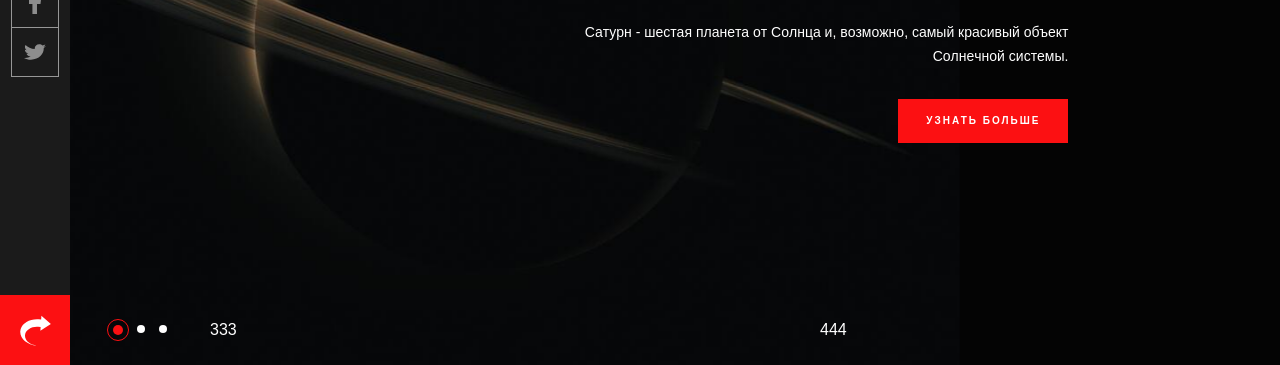
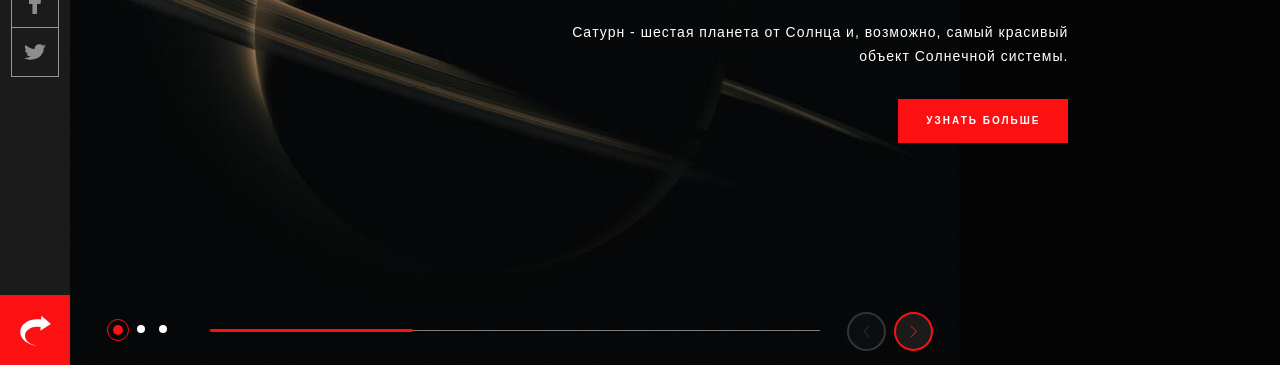
Before and after one commit to AAKupova/Carousel, a website built with webpack: page src/index.html in a window 1280 px wide. Shown: the part 435-800 px from the top of the page. Built offline with nearby package versions, Linux system fonts and the light colour scheme.

Commit message:
Верстка навигации слайдера и подключение через swiper!

```diff
--- a/pages/index.css
+++ b/pages/index.css
@@ -337,6 +337,7 @@
     font-size: 14px;
     max-width: 500px;
     line-height: 1.7;
+    letter-spacing: 1px;
     margin: 0;
   }
 
@@ -443,9 +444,54 @@
 	  flex: 1 0 0;
 	}
 
+  .swiper-scrollbar {
+    height: 1px;
+    background-color: rgba(244, 244, 244, .5);
+    position: relative;
+    cursor: pointer;
+  }
+
+ .swiper-scrollbar-drag {
+    height: 3px;
+    background-color: #FC1012;
+    position: absolute;
+    top: -1px;
+    cursor: pointer;
+ }
+
 	.slider__navigation {
 	  flex: 0 0 140px;
+    display: flex;
+    justify-content: center;
+    align-items: center;
 	}
+
+  .swiper-button-conteiner {
+    width: 106px;
+    position: relative;
+  }
+
+  .swiper-button-prev,
+  .swiper-button-next {
+    width: 35px;
+    height: 35px;
+    background-color: #1B1B1B;
+    border: 2px solid #FC1012;
+    border-radius: 100%;
+    color: #FC1012;
+    top: 4px;
+  }
+
+  .swiper-button-disabled {
+    opacity: 1;
+    border: 2px solid rgba(244, 244, 244, .5);
+    color: rgba(244, 244, 244, .5);
+  }
+
+  .swiper-button-prev::after,
+  .swiper-button-next::after {
+    font-size: 12px;
+  }
 
   .swiper {
     width: 100%;
--- a/src/index.html
+++ b/src/index.html
@@ -136,9 +136,15 @@
         <div class="slider__pagination">
           <div class="swiper-pagination"></div>
         </div>
-        <div class="slider__scrollbar">333</div>
-        <div class="slider__navigation">444</div>
-
+        <div class="slider__scrollbar">
+          <div class="swiper-scrollbar"></div>
+        </div>
+        <div class="slider__navigation">
+          <div class="swiper-button-conteiner">
+            <div class="swiper-button-prev"></div>
+            <div class="swiper-button-next"></div>
+          </div>
+        </div>
       </div>
     </div>
   </header>
--- a/src/index.js
+++ b/src/index.js
@@ -1,11 +1,19 @@
-import { Swiper, Parallax, Mousewheel, Controller, Pagination } from 'swiper';
+import {
+  Swiper,
+  Parallax,
+  Mousewheel,
+  Controller,
+  Pagination,
+  Scrollbar,
+  Navigation
+} from 'swiper';
 
 import '../pages/normalize.css';
 import 'swiper/css/bundle';
-import 'swiper/css/parallax'
+import 'swiper/css/parallax';
 import '../pages/index.css';
 
-Swiper.use([ Parallax, Mousewheel, Controller, Pagination ]);
+Swiper.use([Parallax, Mousewheel, Controller, Pagination, Scrollbar, Navigation]);
 
 const swiperImg = new Swiper('.slider-img', {
   loop: false,
@@ -14,10 +22,7 @@ const swiperImg = new Swiper('.slider-img', {
   mousewheel: {
     invert: false,
   },
-  pagination: {
-    el: '.swiper-pagination',
-    clickable: true,
-  },
+
 });
 
 const swiperText = new Swiper('.slider-text', {
@@ -26,26 +31,35 @@ const swiperText = new Swiper('.slider-text', {
   mousewheel: {
     invert: false,
   },
+  pagination: {
+    el: '.swiper-pagination',
+    clickable: true,
+  },
+  scrollbar: {
+    el: '.swiper-scrollbar',
+    draggable: true,
+  },
+  navigation: {
+    nextEl: '.swiper-button-next',
+    prevEl: '.swiper-button-prev',
+  },
 });
 
 swiperImg.controller.control = swiperText;
 swiperText.controller.control = swiperImg;
 
-
-
-console.log(swiperImg, swiperText)
+console.log(swiperImg, swiperText);
 
 const buttonShare = document.querySelector('.botton-share');
 const blockShare = document.querySelector('.slider__share');
 
 buttonShare.addEventListener('click', () => {
-  if(blockShare.classList.contains('hidden')) {
+  if (blockShare.classList.contains('hidden')) {
     blockShare.classList.remove('hidden');
   } else {
     blockShare.classList.add('hidden');
   }
-
-})
+});
 
 // import lottie from 'lottie-web';
 
```
